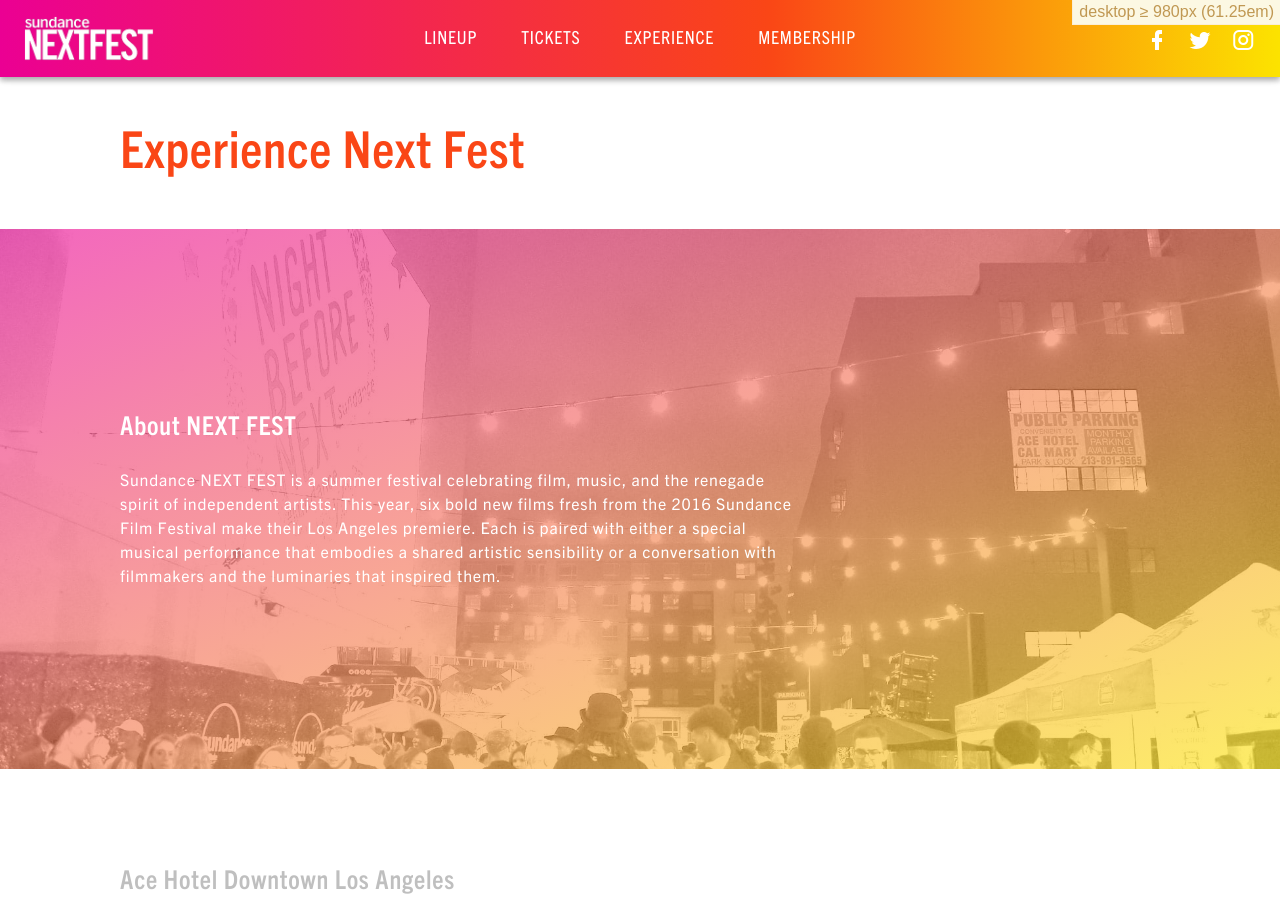
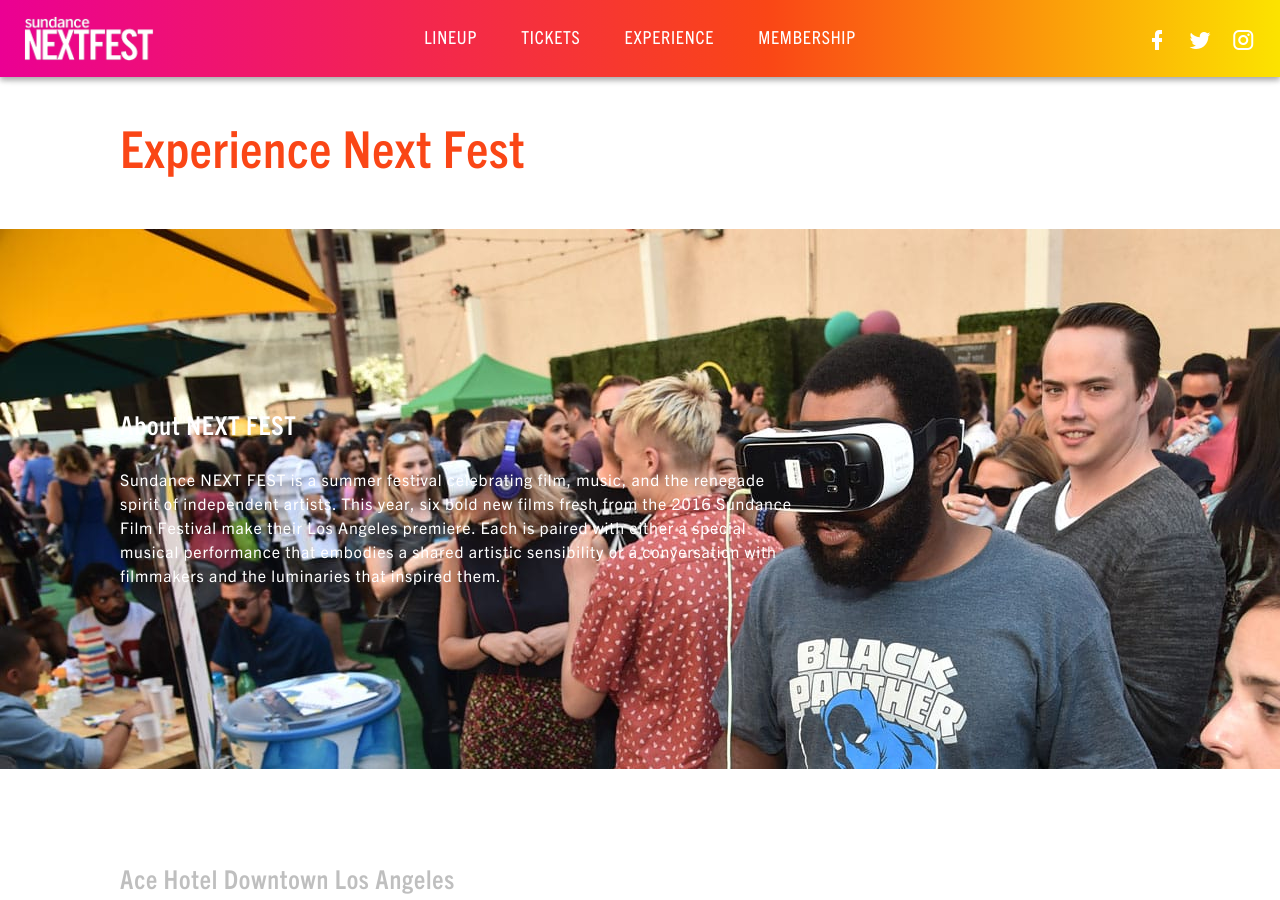
Before and after one commit to datalorez/Sundance-Styleguide, a Jekyll site: the page built from _samples/next-experience.html, in a window 1280 px wide and 900 px high. Built offline with Jekyll 4.4.1, drawn with Linux system fonts in a browser that asks for light colours; nearby versions of some CDN libraries.

```diff
--- a/_includes/next-header.html
+++ b/_includes/next-header.html
@@ -1,8 +1,8 @@
 <div class="c-next__nav c-next__nav--default">
   <a class="c-next__nav-logo" href="#"><img src="{{ "assets/images/nf-logo__horizontal--white.png" | relative_url }}" alt="NEXT FEST"></a>
 
-  <div class="c-next_nav-items-container">
-    <ul class="o-list-inline c-next_nav-items">
+  <div class="c-next__nav-items-container">
+    <ul class="o-list-inline c-next__nav-items">
       <li class="o-list-inline__item"><a href="#" class=" o-color--white">Lineup</a></li>
       <li class="o-list-inline__item"><a href="#" class=" o-color--white">Tickets</a></li>
       <li class="o-list-inline__item"><a href="#" class=" o-color--white">Experience</a></li>
@@ -10,12 +10,26 @@
     </ul>
   </div>
 
-  <div class="c-next_nav-social-container">
+  <div class="c-next__nav-social-container">
     <ul class="o-list-inline c-next_nav-social">
       <li class="o-list-inline__item"><a href="#" class="mdi mdi-facebook o-color--white"></a></li>
       <li class="o-list-inline__item"><a href="#" class="mdi mdi-twitter o-color--white"></a></li>
       <li class="o-list-inline__item"><a href="#" class="mdi mdi-instagram o-color--white"></a></li>
     </ul>
   </div>
+  <div class="c-next__nav-icon">
 
+  </div>
+  <script type="text/javascript">
+    // Toggles nav menu
+    $( document ).ready(function() {
+      $('.c-next__nav-icon').on('click', function(){
+        if ($('.c-next__nav-items-container').hasClass('is-open')) {
+          $('.c-next__nav-items-container').removeClass('is-open');
+        } else {
+          $('.c-next__nav-items-container').addClass('is-open');
+        }
+      });
+    });
+  </script>
 </div>
--- a/_samples/next-experience.html
+++ b/_samples/next-experience.html
@@ -11,7 +11,7 @@ title: Next Fest Homepage
   </div>
 </div>
 
-<div class="o-wrapper__full-width o-spacer__bottom--large o-height--section o-center--vertical c-next__hero">
+<div style="background: url('{{ "/assets/images/nf-next-door.jpg" | relative_url }}') no-repeat;" class="o-wrapper__full-width o-spacer__bottom--large o-height--section o-center--vertical c-next__hero">
   <div style="width: 100%;" class="o-wrapper">
     <div class="o-layout o-section">
       <div class="c-next__hero-content o-layout__item u-2/3">
@@ -32,7 +32,7 @@ title: Next Fest Homepage
   </div>
 </div>
 
-<div class="o-wrapper__full-width o-spacer__top--large o-spacer__bottom--large o-height--section o-center--vertical c-next__hero">
+<div style="background: url('{{ "/assets/images/nf-next-door.jpg" | relative_url }}') no-repeat;" class="o-wrapper__full-width o-spacer__top--large o-spacer__bottom--large o-height--section o-center--vertical c-next__hero">
   <div style="width: 100%;" class="o-wrapper">
     <div class="o-layout o-section">
       <div class="c-next__hero-content o-layout__item u-2/3">
--- a/_sass/overrides/_overrides.next.scss
+++ b/_sass/overrides/_overrides.next.scss
@@ -10,6 +10,10 @@ $color-nf-gray: #7F7F7F;
 
   h1 {
     color: $color-nf-red;
+  }
+
+  .c-next__hero-content h1 {
+    color: $color-white;
   }
 
   // Objects
@@ -50,14 +54,47 @@ $color-nf-gray: #7F7F7F;
       width: 130px;
     }
   }
-  .c-next_nav-items-container {
+  .c-next__nav-items-container {
     display: inline-block;
     position: absolute;
     top: 50%;
-    left: 50%;
-    transform: translate(-50%, -50%);
+    left: auto;
+    right: 0;
+    transform: translate(0, -50%);
+    margin-right: $inuit-global-spacing-unit;
+    white-space: nowrap;
+    @include mq($from: desktop) {
+      top: 50%;
+      left: 50%;
+      right: auto;
+      transform: translate(-50%, -50%);
+      margin-right: 0;
+    }
+    @include mq($until: tablet) {
+      &.is-open {
+        display:block;
+      }
+      display:none;
+      background: $color-nf-pink;
+      top: 77px;
+      right: 0;
+      left: auto;
+      transform: translate(0,0);
+      box-shadow: $drop-shadow-2;
+      margin-right: 0;
+      ul {
+        padding: $inuit-global-spacing-unit;
+        li {
+          display:block;
+          margin-bottom: $inuit-global-spacing-unit;
+          &:last-child {
+            margin-bottom: 0;
+          }
+        }
+      }
+    }
   }
-  .c-next_nav-items {
+  .c-next__nav-items {
     display: inline-block;
     font-family: $heading-font-family;
     font-size: 18px;
@@ -72,7 +109,7 @@ $color-nf-gray: #7F7F7F;
     }
   }
 
-  .c-next_nav-social-container {
+  .c-next__nav-social-container {
     position: absolute;
     top: 50%;
     right: $inuit-global-spacing-unit;
@@ -81,6 +118,7 @@ $color-nf-gray: #7F7F7F;
     .c-next_nav-social {
       margin-bottom: 0;
       font-size: 24px;
+
     }
     li {
       margin-right: $inuit-global-spacing-unit/2;
@@ -89,19 +127,40 @@ $color-nf-gray: #7F7F7F;
         margin-right: 0;
       }
     }
+    @include mq($until: desktop) {
+      display:none;
+    }
   }
-
+  .c-next__nav-icon {
+    position: absolute;
+    top: 50%;
+    right: 0;
+    transform: translate(0, -50%);
+    margin-right: $inuit-global-spacing-unit;
+    color: $color-white;
+    font-size: 40px;
+    &:before {
+      font-family: $icon-font-family;
+      content: '\F35C';
+    }
+    @include mq($from: tablet) {
+      display:none;
+    }
+  }
 
   .c-next__hero {
     overflow: hidden;
-    background: url('/assets/images/nf-placeholder.jpg') no-repeat;
     background-size: cover;
+    background-position: center center;
     // @include mq($until: tablet) {
     //   background: none;
     // }
     &::-webkit-scrollbar {
       display: none;
     }
+  }
+
+  .c-next__hero-home {
     &:before {
       content: '';
     	position: absolute;
@@ -113,6 +172,7 @@ $color-nf-gray: #7F7F7F;
     	opacity: .6;
     }
   }
+
   .c-next__hero-video {}
   video.c-next__hero-video {
     position: absolute;
@@ -133,6 +193,7 @@ $color-nf-gray: #7F7F7F;
 
   }
   .c-next__hero-content {
+    z-index: $z-index-menu;
     .c-btn {
       background-color: white;
       color: $color-gray;
@@ -185,4 +246,25 @@ $color-nf-gray: #7F7F7F;
       }
     }
   }
+  .c-next__triangle {
+    z-index: $z-index-menu - 1;
+    position: absolute;
+  }
+  .c-next__triangle--left {
+    top: 40px;
+    right: 50px;
+    width: 728px;
+    // @include mq($from: mobile) {
+    //   top: 210px;
+    //   right: -50px;
+    //   width: 320px;
+    // }
+    // @include mq($from: tablet) {
+    //   top: 450px;
+    //   right: 10px;
+    //   width: 480px;
+    // }
+  }
+  .c-next__triangle img {
+  }
 }
--- a/_sass/tools/_tools.mq.scss
+++ b/_sass/tools/_tools.mq.scss
@@ -282,6 +282,6 @@ $mq-media-type: all !default;
     }
 }
 
-@if length($mq-show-breakpoints) > 0 {
-    @include mq-show-breakpoints;
-}
+// @if length($mq-show-breakpoints) > 0 {
+//     @include mq-show-breakpoints;
+// }
```
Also changed, not shown: other parts of _samples/next-experience.html (+1 -1 lines), _samples/next-homepage.html (+4 -4 lines), _samples/next-openingfilm.html (added, +58 -0 lines), assets/images/nf-next-door.jpg (added), assets/images/nf-placeholder-1.jpg (added), assets/images/nf-placeholder-2.jpg (added), assets/images/nf-placeholder-2.png (added).
